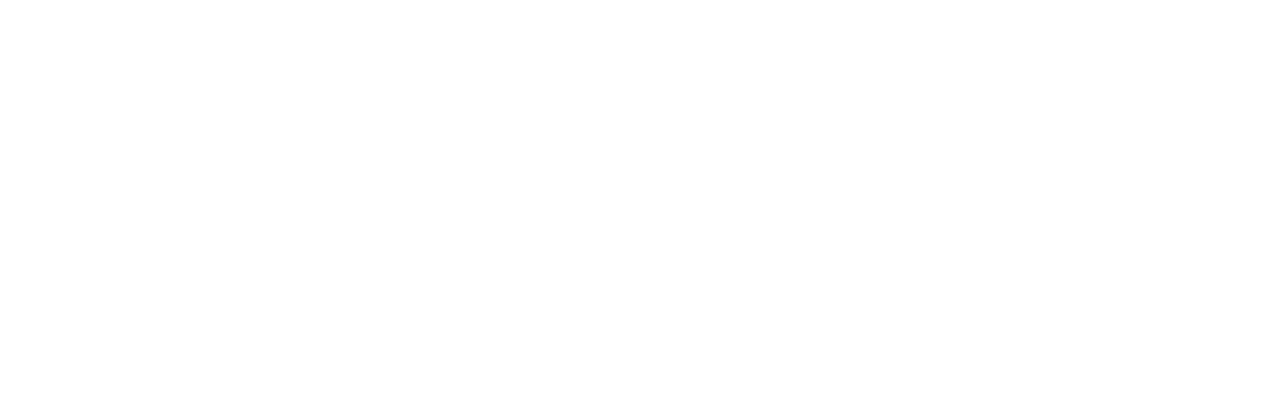
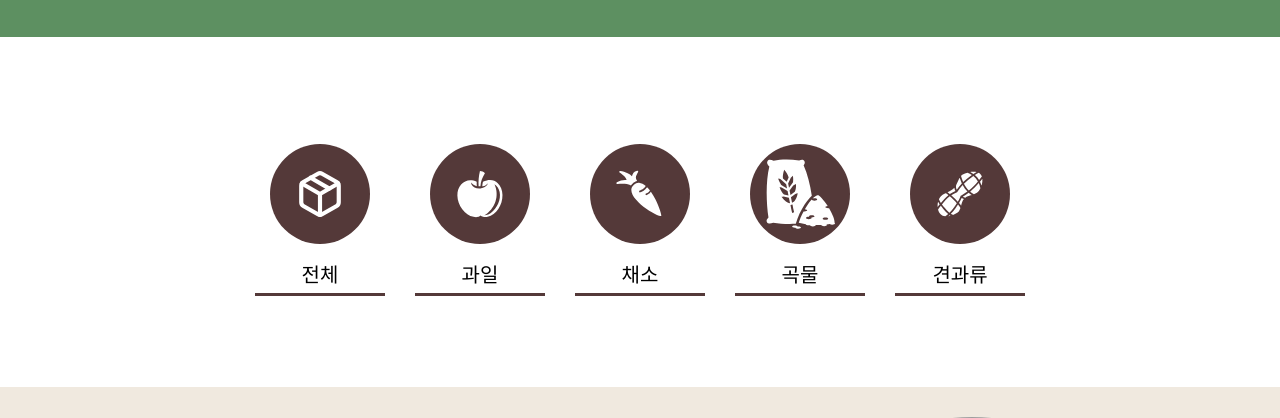
Before and after one commit to codestates-seb/seb40_main_017, a React (Create React App) app in the folder client/: page / in a window 1280 px wide. Shown: the part 980-1398 px from the top of the page. Before the commit the page ends 800 px from the top, so only its background shows below. Built offline with nearby package versions, Linux system fonts and the light colour scheme; grey boxes are pictures that could not be loaded.

Commit message:
#47 feat:  HomeNav 라우터 연결 , App.js 라우터 작성

```diff
--- a/client/src/App.js
+++ b/client/src/App.js
@@ -1,5 +1,33 @@
+import { Routes, Route, BrowserRouter } from 'react-router-dom';
+
+import HomePage from './pages/HomePage';
+import LoginPage from './pages/users/LoginPage';
+import SignupPage from './pages/users/SignupPage';
+import MyPage from './pages/users/MyPage';
+import CropsListPage from './pages/CropsListPage';
+import FruitsPage from './pages/crops/FruitsPage';
+import VegetablePage from './pages/crops/VegetablePage';
+import RicePage from './pages/crops/RicePage';
+import NutsPage from './pages/crops/NutsPage';
+
 function App() {
-  return <div className="App"></div>;
+  return (
+    <>
+      <BrowserRouter>
+        <Routes>
+          <Route path="/" element={<HomePage />} />
+          <Route path="/login" element={<LoginPage />} />
+          <Route path="/signup" element={<SignupPage />} />
+          <Route path="/mypage" element={<MyPage />} />
+          <Route path="/boards" element={<CropsListPage />} />
+          <Route path="/boards/fruit" element={<FruitsPage />} />
+          <Route path="/boards/vegetable" element={<VegetablePage />} />
+          <Route path="/boards/grain" element={<RicePage />} />
+          <Route path="/boards/nut" element={<NutsPage />} />
+        </Routes>
+      </BrowserRouter>
+    </>
+  );
 }
 
 export default App;
--- a/client/src/components/HomeInfo.js
+++ b/client/src/components/HomeInfo.js
@@ -7,6 +7,7 @@
   height: 740px;
   display: flex;
   justify-content: center;
+  padding: 30px;
   position: relative;
   .farmer {
     position: absolute;
--- a/client/src/components/HomeNav.js
+++ b/client/src/components/HomeNav.js
@@ -1,8 +1,10 @@
 import styled from 'styled-components';
+import { NavLink } from 'react-router-dom';
 import { FiPackage } from 'react-icons/fi';
 import { GiShinyApple, GiCarrot, GiGrain, GiPeanut } from 'react-icons/gi';
 
 const Homenavbox = styled.div`
+  background: var(--white);
   width: 100%;
   height: 350px;
   display: flex;
@@ -15,9 +17,16 @@
     justify-content: center;
     align-items: center;
     margin: 15px;
-    padding-bottom: 5px;
-    border-bottom: 3px solid var(--brown);
   }
+`;
+const StyledLink = styled(NavLink)`
+  display: flex;
+  flex-direction: column;
+  justify-content: center;
+  align-items: center;
+  margin: 15px;
+  padding-bottom: 5px;
+  border-bottom: 3px solid var(--brown);
   p {
     font-size: 20px;
   }
@@ -35,36 +44,36 @@
 function HomeNav() {
   return (
     <Homenavbox>
-      <div>
+      <StyledLink to={'/boards'}>
         <div className="icon">
           <FiPackage size={50} color={'var(--white)'} />
         </div>
         <p>전체</p>
-      </div>
-      <div>
+      </StyledLink>
+      <StyledLink to={'/boards/fruit'}>
         <div className="icon">
           <GiShinyApple size={50} color={'var(--white)'} />
         </div>
         <p>과일</p>
-      </div>
-      <div>
+      </StyledLink>
+      <StyledLink to={'/boards/vegetable'}>
         <div className="icon">
           <GiCarrot size={50} color={'var(--white)'} />
         </div>
         <p>채소</p>
-      </div>
-      <div>
+      </StyledLink>
+      <StyledLink to={'/boards/grain'}>
         <div className="icon">
           <GiGrain size={75} color={'var(--white)'} />
         </div>
         <p>곡물</p>
-      </div>
-      <div>
+      </StyledLink>
+      <StyledLink to={'/boards/nut'}>
         <div className="icon">
           <GiPeanut size={50} color={'var(--white)'} />
         </div>
         <p>견과류</p>
-      </div>
+      </StyledLink>
     </Homenavbox>
   );
 }
--- a/client/src/index.js
+++ b/client/src/index.js
@@ -1,12 +1,11 @@
-import React from 'react';
 import ReactDOM from 'react-dom/client';
 import App from './App';
 import GlobalStyle from './assets/styles/GlobalStyles';
 
 const root = ReactDOM.createRoot(document.getElementById('root'));
 root.render(
-  <React.StrictMode>
+  <>
     <GlobalStyle />
     <App />
-  </React.StrictMode>
+  </>
 );
```
